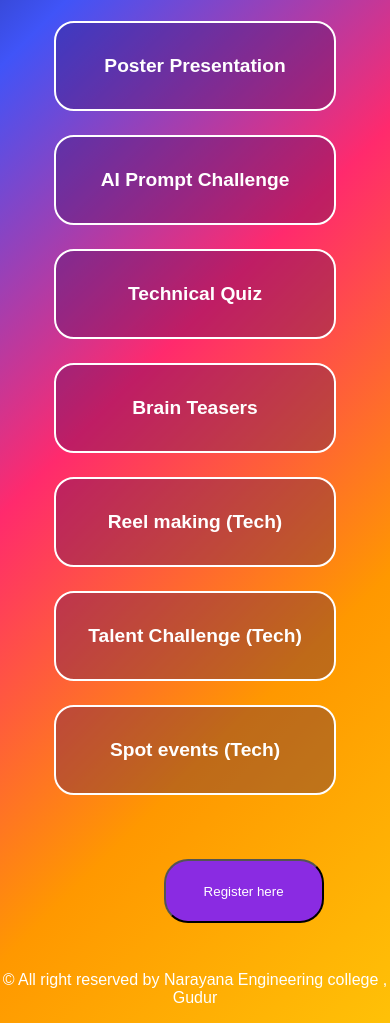
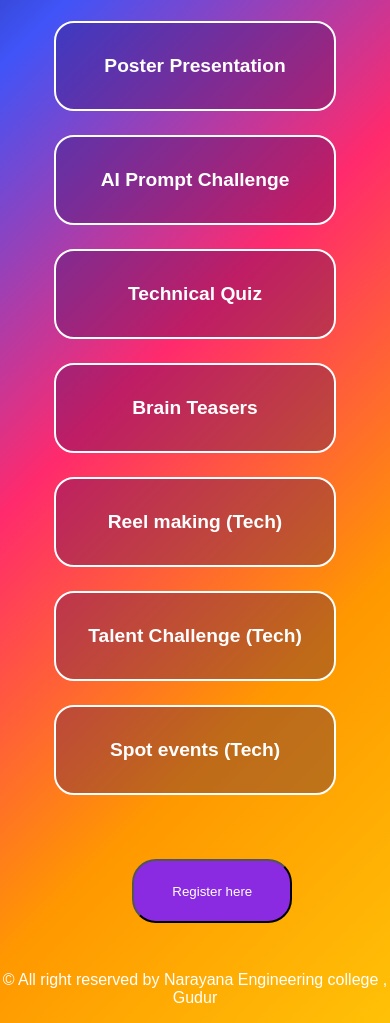
Before and after one commit to Nipuna418/nipunaregistrations, a plain HTML site: page index.html in a window 390 px wide. Shown: the part 382-1405 px from the top of the page. Drawn offline with nearby package versions, Linux system fonts and the light colour scheme.

Commit message:
Update index.html

```diff
--- a/index.html
+++ b/index.html
@@ -284,6 +284,8 @@ body.dark .card{
        #sidebar.open {
       left: -10;
     }
+      .register{
+margin-left:30%;      }
     }
   </style>
 </head>
```
